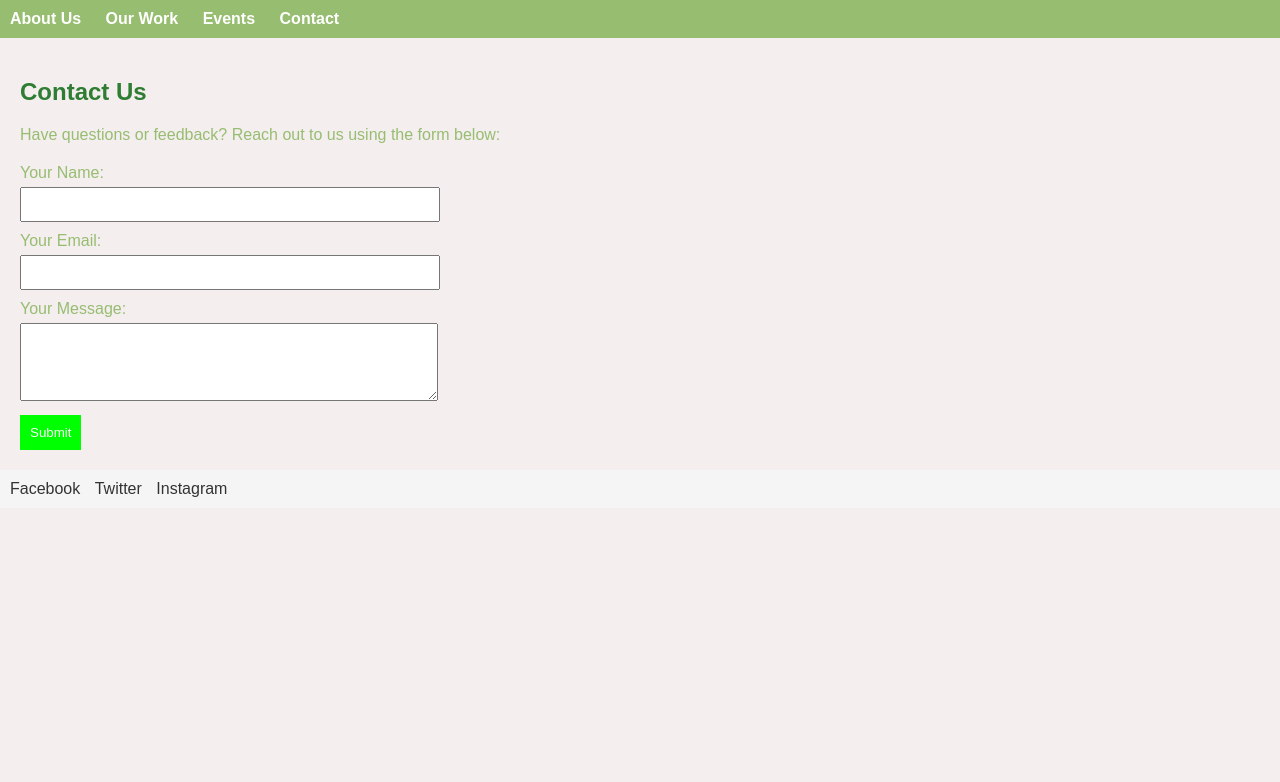
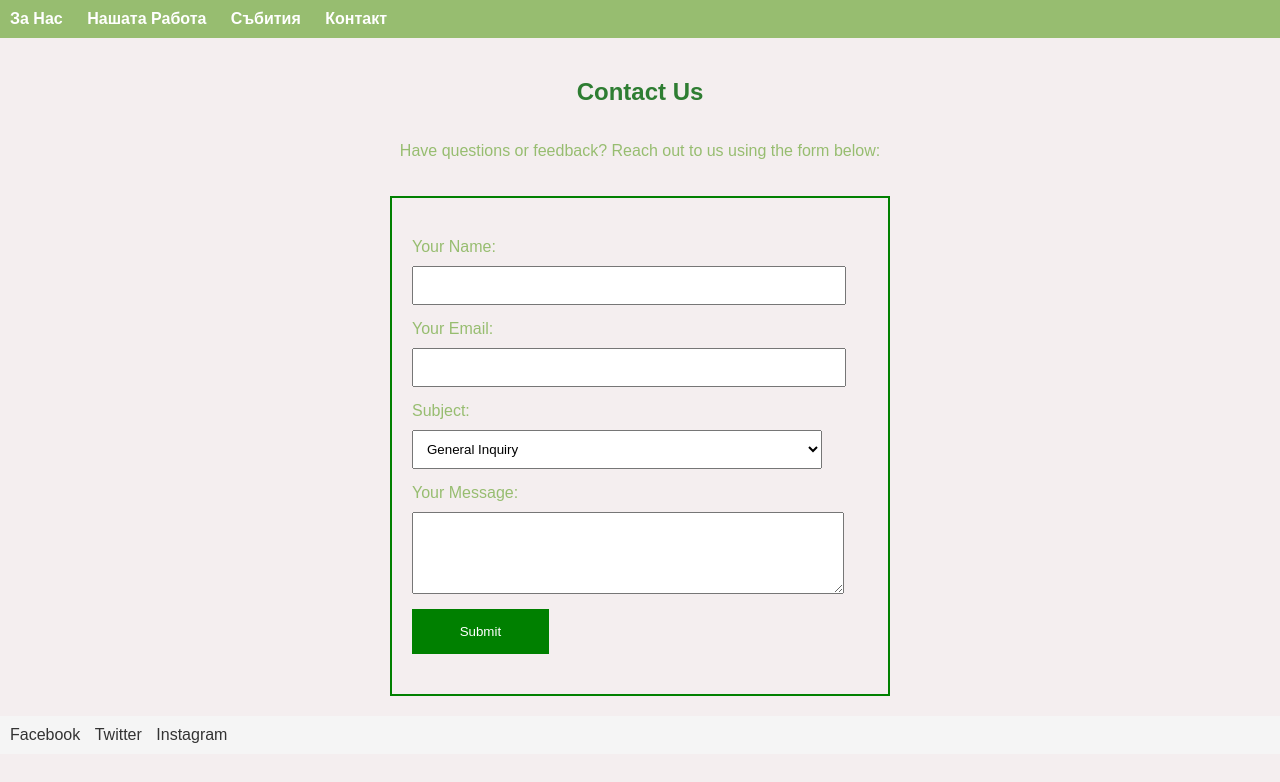
Before and after one commit to Polxyy/Polxyy.github.io, a plain HTML site: page contact.html in a window 1280 px wide. Drawn offline with Linux system fonts and the light colour scheme.

Commit message:
commit 3

```diff
--- a/contact.html
+++ b/contact.html
@@ -18,10 +18,10 @@
     <header>
         <nav>
             <ul>
-                <li><a href="index.html">About Us</a></li>
-                <li><a href="work.html">Our Work</a></li>
-                <li><a href="events.html">Events</a></li>
-                <li><a href="contact.html">Contact</a></li>
+                <li><a href="index.html">За Нас</a></li>
+                <li><a href="work.html">Нашата Работа</a></li>
+                <li><a href="events.html">Събития</a></li>
+                <li><a href="contact.html">Контакт</a></li>
             </ul>
         </nav>
     </header>
@@ -37,11 +37,20 @@
         <label for="email">Your Email:</label>
         <input type="email" id="email" name="email" required>
 
+        <label for="subject">Subject:</label>
+        <select id="subject" name="subject" required>
+            <option value="general">General Inquiry</option>
+            <option value="feedback">Feedback</option>
+            <option value="support">Support</option>
+
+        </select>
+
         <label for="message">Your Message:</label>
         <textarea id="message" name="message" rows="4" required></textarea>
 
         <button type="submit">Submit</button>
     </form>
+
     </section>
 
     <footer>
--- a/styles.css
+++ b/styles.css
@@ -196,3 +196,56 @@ h2 {
     color: #97BD70;
 
 }
+
+.contact-form {
+    max-width: 500px;
+    margin: 0 auto;
+    display: flex;
+    justify-content: center;
+   height: 500px;
+    flex-direction: column;
+    margin-top: 20px;
+    width: 90%;
+    border: 2px solid #008000;
+
+    padding: 20px;
+
+    box-sizing: border-box;
+
+}
+
+label {
+    display: block;
+    margin-bottom: 10px;
+
+}
+
+input,select,
+textarea {
+    width: 90%;
+    padding: 10px;
+
+    margin-bottom: 15px;
+
+}
+
+button {
+    background-color: #008000;
+    color: #FFF;
+    padding: 15px;
+
+    border: none;
+    width: 30%;
+
+    cursor: pointer;
+    transition: background-color 0.3s;
+}
+
+button:hover {
+    background-color: #006400;
+}
+#contact{
+    display: flex;
+    align-items: center;
+    flex-direction: column;
+}
```
Lines whose indentation alone changed are shown as unchanged.
